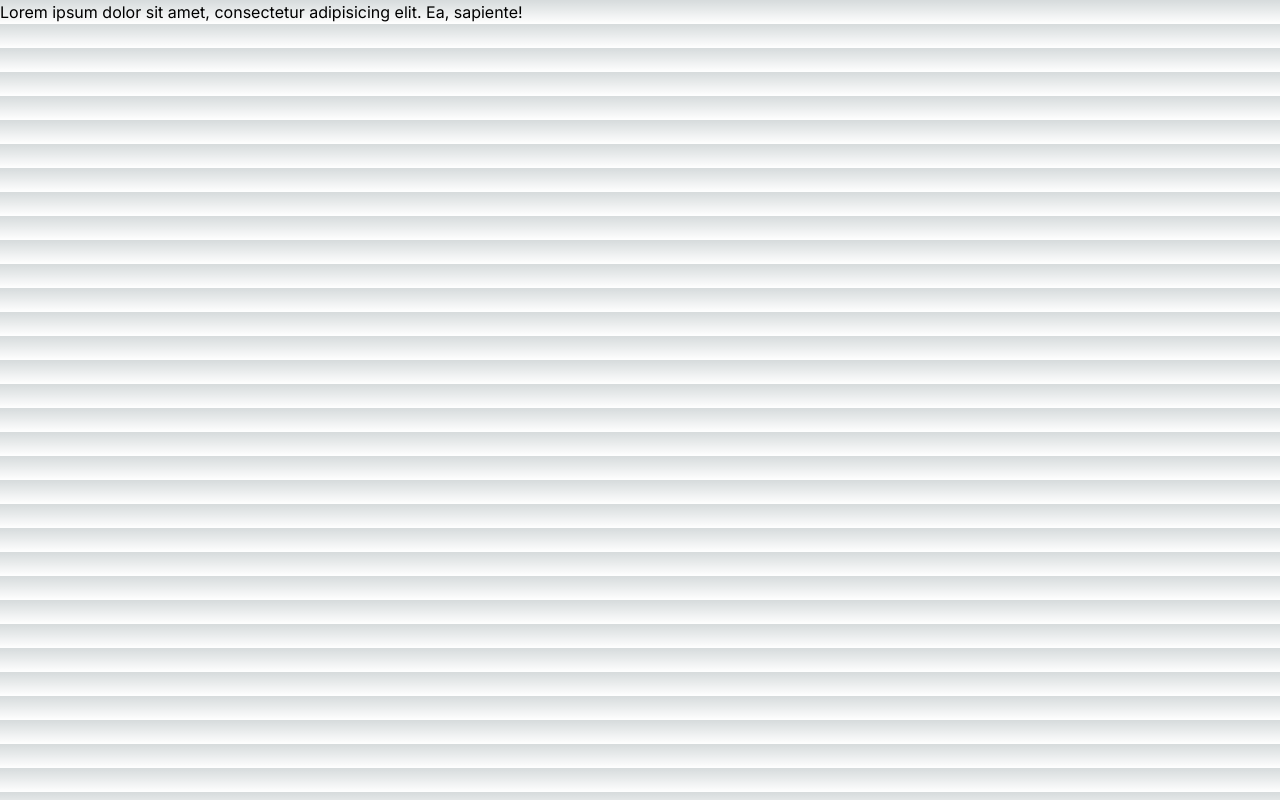
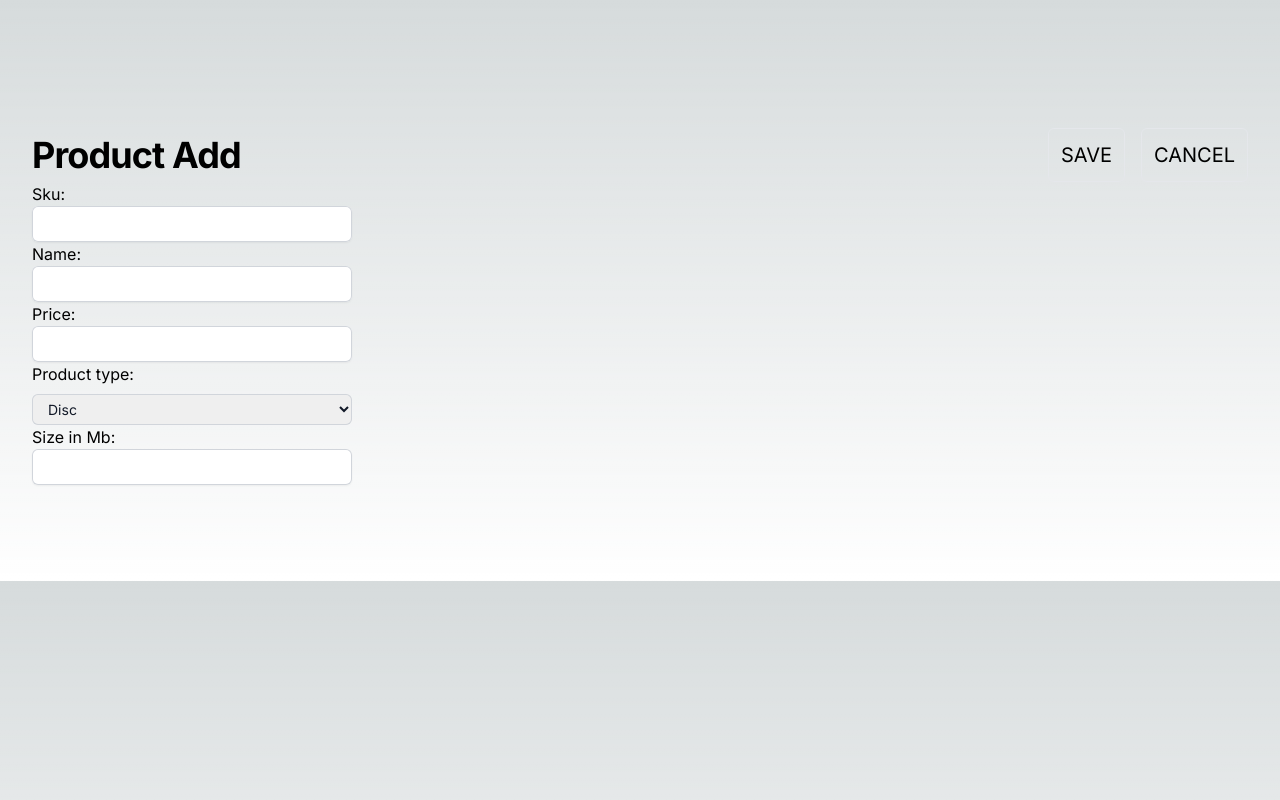
Before and after one commit to axxespace/products, a Next.js app: page /addproduct in a window 1280 px wide. Built offline with nearby package versions, Linux system fonts and the light colour scheme.

Commit message:
Feat: Add product add form page Add product add form page with data mutation

```diff
--- /dev/null
+++ b/app/actions.ts
@@ -0,0 +1,7 @@
+'use server'
+
+import {revalidateTag} from "next/cache";
+
+export const revalidateProducts = async () => {
+    revalidateTag('products');
+}
--- a/app/addproduct/page.tsx
+++ b/app/addproduct/page.tsx
@@ -1,6 +1,14 @@
-const AddProduct = () => {
+import ProductForm from "@/app/components/forms/ProductForm";
+import {revalidatePath} from "next/cache";
+
+
+const AddProduct = (formData: FormData) => {
+    const revalidateProducts = async () => {
+        "use server"
+        revalidatePath('/');
+    }
     return (
-        <div>Lorem ipsum dolor sit amet, consectetur adipisicing elit. Ea, sapiente!</div>
+        <ProductForm/>
     )
 }
 
--- /dev/null
+++ b/app/components/forms/ProductForm/index.tsx
@@ -0,0 +1,161 @@
+"use client"
+
+import {useRouter} from 'next/navigation';
+import {SubmitHandler, useForm} from "react-hook-form";
+import {useState} from "react";
+import Link from "next/link";
+import {revalidateProducts} from "@/app/actions";
+
+interface Inputs {
+    sku: string;
+    name: string;
+    price: number;
+    weight?: number;
+    size?: number;
+    height?: number;
+    width?: number;
+    length?: number;
+}
+
+enum ProductTypes {
+    Disc = "DVD",
+    Furniture = "Furniture",
+    Book = "Book"
+}
+
+const ProductForm = () => {
+    const router = useRouter();
+    const [selectedProduct, setSelectedProduct] = useState<ProductTypes>(ProductTypes.Disc);
+    const {
+        register,
+        handleSubmit,
+        watch,
+        formState: {errors},
+    } = useForm<Inputs>();
+
+    const onSubmit: SubmitHandler<Inputs> = async (data) => {
+        const {name, weight, height, size, sku, length, price, width} = data;
+        const formData = new FormData();
+        formData.append('sku', sku);
+        formData.append('name', name);
+        formData.append('price', price.toString());
+        if (selectedProduct === ProductTypes.Disc && size) {
+            formData.append('size', size.toString());
+        } else if (selectedProduct === ProductTypes.Book && weight) {
+            formData.append('weight', weight.toString());
+        } else if (selectedProduct === ProductTypes.Furniture && height && width && length) {
+            formData.append('dimensions', `${height}x${width}x${length}`);
+        }
+        try {
+            const res = await fetch('http://localhost:8000/api/products/add', {
+                method: "POST", body: formData
+            });
+            if (!res.ok) {
+                const errorData = await res.json();
+                // console.log(errorData.error.error);
+                throw new Error(errorData.error);
+            } else {
+                // await revalidateProducts();
+                await revalidateProducts();
+                router.push('/');
+            }
+        } catch (err: any) {
+            console.log(err.message);
+        }
+    }
+
+    return (
+        <>
+            <form id="product_form" className='mt-8' onSubmit={handleSubmit(onSubmit)}>
+                <div className="flex justify-between items-center">
+                    <h2 className="text-4xl font-bold tracking-tight">Product Add</h2>
+                    <div className="flex space-x-4">
+                        <button className="text-xl border p-3 rounded-md">SAVE</button>
+                        <Link href='/' className="text-xl border p-3 rounded-md">CANCEL
+                        </Link>
+                    </div>
+                </div>
+                <p>Sku:</p>
+                <input
+                    id="sku"
+                    className="block max-w-[20rem] w-full rounded-md border-0 p-1.5 text-gray-900 shadow-sm ring-1 ring-inset ring-gray-300 placeholder:text-gray-400 focus:ring-2 focus:ring-inset focus:ring-indigo-600 sm:text-sm sm:leading-6"
+                    {...register("sku", {required: true})}
+                />
+                <p>Name:</p>
+                <input
+                    id="name"
+                    className="block max-w-[20rem] w-full rounded-md border-0 p-1.5 text-gray-900 shadow-sm ring-1 ring-inset ring-gray-300 placeholder:text-gray-400 focus:ring-2 focus:ring-inset focus:ring-indigo-600 sm:text-sm sm:leading-6"
+                    {...register("name", {required: true})}
+                />
+                <p>Price:</p>
+                <input
+                    type='number'
+                    id="price"
+                    className="block max-w-[20rem] w-full rounded-md border-0 p-1.5 text-gray-900 shadow-sm ring-1 ring-inset ring-gray-300 placeholder:text-gray-400 focus:ring-2 focus:ring-inset focus:ring-indigo-600 sm:text-sm sm:leading-6"
+                    {...register("price", {required: true})}
+                />
+                <p>Product type:</p>
+                <select
+                    onChange={(event) => {
+                        setSelectedProduct(ProductTypes[event.target.value as keyof typeof ProductTypes]);
+
+                    }}
+                    id="productType"
+                    name="productType"
+                    className="max-w-[20rem] mt-2 block w-full rounded-md border-0 py-1.5 pl-3 pr-10 text-gray-900 ring-1 ring-inset ring-gray-300 focus:ring-2 focus:ring-indigo-600 sm:text-sm sm:leading-6"
+                >
+                    {(
+                        Object.keys(ProductTypes).filter((v) =>
+                            isNaN(Number(v)),
+                        ) as (keyof typeof ProductTypes)[]
+                    ).map((key, index) => {
+                        return <option id={ProductTypes[key]} key={key} value={key}>{key}</option>;
+                    })}
+                </select>
+                {selectedProduct === ProductTypes.Book && <>
+                    <p>Weight in KG:</p>
+                    <input
+                        type='number'
+                        id="weight"
+                        className="block max-w-[20rem] w-full rounded-md border-0 p-1.5 text-gray-900 shadow-sm ring-1 ring-inset ring-gray-300 placeholder:text-gray-400 focus:ring-2 focus:ring-inset focus:ring-indigo-600 sm:text-sm sm:leading-6"
+                        {...register("weight", {required: true})}
+                    />
+                </>}
+                {selectedProduct === ProductTypes.Disc && <>
+                    <p>Size in Mb:</p>
+                    <input
+                        type='number'
+                        id="size"
+                        className="block max-w-[20rem] w-full rounded-md border-0 p-1.5 text-gray-900 shadow-sm ring-1 ring-inset ring-gray-300 placeholder:text-gray-400 focus:ring-2 focus:ring-inset focus:ring-indigo-600 sm:text-sm sm:leading-6"
+                        {...register("size", {required: true})}
+                    />
+                </>}
+                {selectedProduct === ProductTypes.Furniture && <>
+                    <p>Height in CM:</p>
+                    <input
+                        type='number'
+                        id="height"
+                        className="block max-w-[20rem] w-full rounded-md border-0 p-1.5 text-gray-900 shadow-sm ring-1 ring-inset ring-gray-300 placeholder:text-gray-400 focus:ring-2 focus:ring-inset focus:ring-indigo-600 sm:text-sm sm:leading-6"
+                        {...register("height", {required: true})}
+                    />
+                    <p>Width in CM:</p>
+                    <input
+                        type='number'
+                        id="width"
+                        className="block max-w-[20rem] w-full rounded-md border-0 p-1.5 text-gray-900 shadow-sm ring-1 ring-inset ring-gray-300 placeholder:text-gray-400 focus:ring-2 focus:ring-inset focus:ring-indigo-600 sm:text-sm sm:leading-6"
+                        {...register("width", {required: true})}
+                    />
+                    <p>Length in CM:</p>
+                    <input
+                        type='number'
+                        id="length"
+                        className="block max-w-[20rem] w-full rounded-md border-0 p-1.5 text-gray-900 shadow-sm ring-1 ring-inset ring-gray-300 placeholder:text-gray-400 focus:ring-2 focus:ring-inset focus:ring-indigo-600 sm:text-sm sm:leading-6"
+                        {...register("length", {required: true})}
+                    />
+                </>}
+            </form>
+        </>
+    )
+}
+
+export default ProductForm;
--- a/app/components/lists/ProductsList/index.tsx
+++ b/app/components/lists/ProductsList/index.tsx
@@ -2,7 +2,7 @@
 
 import {SubmitHandler, useForm} from "react-hook-form";
 import Link from "next/link";
-import {revalidateTag} from "next/cache";
+import {revalidateProducts} from "@/app/actions";
 
 interface Inputs {
     products: string[];
@@ -28,18 +28,21 @@ const ProductsList = ({products}: { products: productType[] }) => {
 
     const onSubmit: SubmitHandler<Inputs> = async (data) => {
         const productIds = data.products;
-        const formData  = new FormData();
+        const formData = new FormData();
         for (let i = 0; i < productIds.length; i++) {
             formData.append('idsToDelete[]', productIds[i]);
         }
-        const res = await fetch('http://localhost:8000/api/products/delete', {
+        try {
+            await fetch('http://localhost:8000/api/products/delete', {
                 method: "POST", body: formData
             })
-        revalidateTag('products');
+        } catch (err) {
+            console.log(err)
+        }
+        await revalidateProducts();
     }
 
     return (
-        <div className="mx-auto max-w-2xl px-4 py-16 sm:px-6 sm:py-24 lg:max-w-7xl lg:px-8">
         <form onSubmit={handleSubmit(onSubmit)}>
             <div className="flex justify-between items-center">
                 <h2 className="text-4xl font-bold tracking-tight">Product List</h2>
@@ -62,22 +65,21 @@ const ProductsList = ({products}: { products: productType[] }) => {
                             className="delete-checkbox h-4 w-4 rounded-lg border-gray-300 text-indigo-600 focus:ring-indigo-600"
                         />
                         <div className="flex flex-col items-center w-full pr-4">
-                                <h3 className="text-sm">
+                            <h3 className="font-semibold">
                                 {product.sku}
                             </h3>
-                                <p className="text-sm">{product.name}</p>
-                                <p className="text-sm">
+                            <p>{product.name}</p>
+                            <p>
                                 {product.weight && `${product.weight} KG`}
-                                    {product.size && `${product.weight} MB`}
+                                {product.size && `${product.size} MB`}
                                 {product.dimensions}
                             </p>
-                                <p className="text-sm font-medium">{product.price}$</p>
+                            <p>{product.price}$</p>
                         </div>
                     </div>
                 ))}
             </div>
         </form>
-        </div>
     )
 }
 
--- a/app/layout.tsx
+++ b/app/layout.tsx
@@ -1,8 +1,8 @@
-import type { Metadata } from 'next'
-import { Inter } from 'next/font/google'
+import type {Metadata} from 'next'
+import {Inter} from 'next/font/google'
 import './globals.css'
 
-const inter = Inter({ subsets: ['latin'] })
+const inter = Inter({subsets: ['latin']})
 
 export const metadata: Metadata = {
     title: 'Create Next App',
@@ -16,7 +16,11 @@ export default function RootLayout({
 }) {
     return (
         <html lang="en">
-      <body className={inter.className}>{children}</body>
+        <body className={inter.className}>
+        <div className="mx-auto max-w-2xl px-4 py-16 sm:px-6 sm:py-24 lg:max-w-7xl lg:px-8">
+            {children}
+        </div>
+        </body>
         </html>
     )
 }
--- a/package.json
+++ b/package.json
@@ -9,12 +9,14 @@
     "lint": "next lint"
   },
   "dependencies": {
+    "@heroicons/react": "^2.0.18",
     "next": "14.0.3",
     "react": "^18",
     "react-dom": "^18",
     "react-hook-form": "^7.48.2"
   },
   "devDependencies": {
+    "@headlessui/react": "^1.7.17",
     "@tailwindcss/aspect-ratio": "^0.4.2",
     "@types/node": "^20",
     "@types/react": "^18",
```
Also changed, not shown: 1 other file (tests, documents, lock files or other folders). Lines whose indentation alone changed are shown as unchanged.
